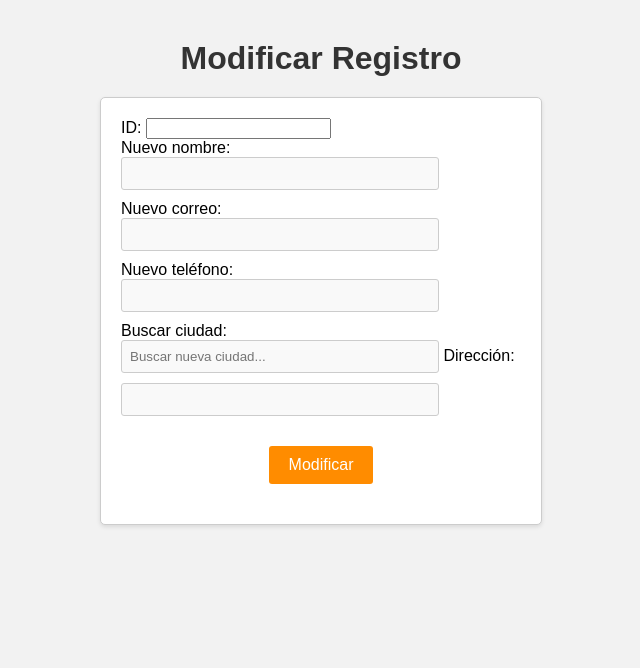
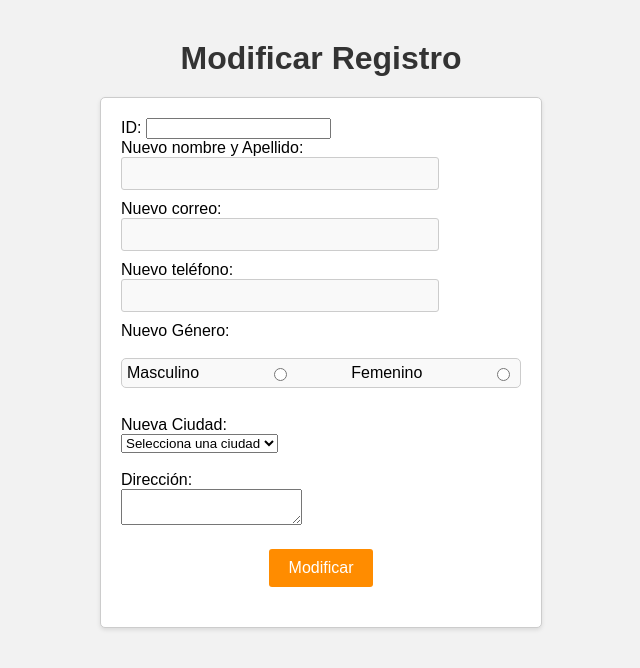
Before and after one commit to Fel1xG/PruebaProgra3, a plain HTML site: page modificar.html in a window 1280 px wide. Shown: the whole page, without its empty margins (319-959 px from the left). Drawn offline with Linux system fonts and the light colour scheme.

Commit message:
nuevas cosas

```diff
--- a/modificar.html
+++ b/modificar.html
@@ -11,7 +11,7 @@
     <label for="idModificacion">ID:</label>
     <input type="number" id="idModificacion" required><br>
 
-    <label for="nombre">Nuevo nombre:</label>
+    <label for="nombre">Nuevo nombre y Apellido:</label>
     <input type="text" id="nombre" required><br>
 
     <label for="correo">Nuevo correo:</label>
@@ -20,12 +20,71 @@
     <label for="telefono">Nuevo teléfono:</label>
     <input type="tel" id="telefono" required><br>
 
-    <label for="busquedaCiudad">Buscar ciudad:</label>
-    <input type="text" id="busquedaCiudad" oninput="mostrarSugerencias()" placeholder="Buscar nueva ciudad...">
-    <div id="sugerenciasCiudad"></div>
+    <label>Nuevo Género:</label><br><br>
+    <div class="genero-container">
+      <div class="genero-buttons">
+        <label for="genero-masculino">Masculino</label>
+        <input type="radio" id="genero-masculino" name="genero" value="masculino" required>
 
-    <label for="direccion">Dirección:</label>
-    <input type="text" id="direccion" required><br>
+        <label for="genero-femenino">Femenino</label>
+        <input type="radio" id="genero-femenino" name="genero" value="femenino" required>
+      </div>
+    </div><br>
+
+
+    <label for="ciudad">Nueva Ciudad:</label><br>
+    <select id="busquedaCiudad">
+      <option value="">Selecciona una ciudad</option>
+      <option value="Ancud">Ancud</option>
+      <option value="Angol">Angol</option>
+      <option value="Antofagasta">Antofagasta</option>
+      <option value="Arauco">Arauco</option>
+      <option value="Arica">Arica</option>
+      <option value="Calama">Calama</option>
+      <option value="Calbuco">Calbuco</option>
+      <option value="Caldera">Caldera</option>
+      <option value="Chillán">Chillán</option>
+      <option value="Coquimbo">Coquimbo</option>
+      <option value="Copiapó">Copiapó</option>
+      <option value="Coronel">Coronel</option>
+      <option value="Coyhaique">Coyhaique</option>
+      <option value="Curanilahue">Curanilahue</option>
+      <option value="Curicó">Curicó</option>
+      <option value="Iquique">Iquique</option>
+      <option value="La Serena">La Serena</option>
+      <option value="Linares">Linares</option>
+      <option value="Loncoche">Loncoche</option>
+      <option value="Los Ángeles">Los Ángeles</option>
+      <option value="Osorno">Osorno</option>
+      <option value="Ovalle">Ovalle</option>
+      <option value="Paine">Paine</option>
+      <option value="Puerto Aisén">Puerto Aisén</option>
+      <option value="Puerto Montt">Puerto Montt</option>
+      <option value="Puerto Natales">Puerto Natales</option>
+      <option value="Puerto Varas">Puerto Varas</option>
+      <option value="Punta Arenas">Punta Arenas</option>
+      <option value="Quilpué">Quilpué</option>
+      <option value="Quillota">Quillota</option>
+      <option value="Rancagua">Rancagua</option>
+      <option value="San Antonio">San Antonio</option>
+      <option value="San Felipe">San Felipe</option>
+      <option value="San Javier">San Javier</option>
+      <option value="Santiago">Santiago</option>
+      <option value="Talca">Talca</option>
+      <option value="Talcahuano">Talcahuano</option>
+      <option value="Temuco">Temuco</option>
+      <option value="Tierra Amarilla">Tierra Amarilla</option>
+      <option value="Valdivia">Valdivia</option>
+      <option value="Valparaíso">Valparaíso</option>
+      <option value="Vallenar">Vallenar</option>
+      <option value="Vicuña">Vicuña</option>
+      <option value="Viña del Mar">Viña del Mar</option>
+      <option value="Villa Alemana">Villa Alemana</option>
+    </select><br><br>
+
+
+    <label for="direccion">Dirección:</label><br>
+    <textarea id="direccion" required></textarea><br>
 
     <button type="button" onclick="modificar()">Modificar</button>
   </form>
--- a/script.js
+++ b/script.js
@@ -60,6 +60,8 @@ function registrar() {
   const telefonoElement = document.getElementById('telefono');
   const busquedaCiudadElement = document.getElementById('busquedaCiudad');
   const direccionElement = document.getElementById('direccion');
+  const generoMasculinoElement = document.getElementById('genero-masculino');
+  const generoFemeninoElement = document.getElementById('genero-femenino');
 
   // Obtener los valores de los elementos de formulario
   const nombre = nombreElement.value.trim();
@@ -67,6 +69,7 @@ function registrar() {
   const telefono = telefonoElement.value.trim();
   const ciudad = busquedaCiudadElement.value.trim();
   const direccion = direccionElement.value.trim();
+  const genero = generoMasculinoElement.checked ? 'masculino' : 'femenino';
 
   // Verificar que los campos no estén vacíos
   if (nombre === '' || correo === '' || telefono === '' || ciudad === '' || direccion === '') {
@@ -80,7 +83,8 @@ function registrar() {
     correo: correo,
     telefono: telefono,
     ciudad: ciudad,
-    direccion: direccion
+    direccion: direccion,
+    genero: genero
   };
 
   registros.push(nuevoRegistro);
@@ -96,6 +100,8 @@ function registrar() {
   telefonoElement.value = '';
   busquedaCiudadElement.value = '';
   direccionElement.value = '';
+  generoMasculinoElement.checked = false;
+  generoFemeninoElement.checked = false;
 
   guardarRegistrosEnLocalStorage();
 }
@@ -119,12 +125,15 @@ function modificar() {
   const telefonoElement = document.getElementById('telefono');
   const busquedaCiudadElement = document.getElementById('busquedaCiudad');
   const direccionElement = document.getElementById('direccion');
+  const generoMasculinoElement = document.getElementById('genero-masculino');
+  const generoFemeninoElement = document.getElementById('genero-femenino');
 
   const nombre = nombreElement.value.trim();
   const correo = correoElement.value.trim();
   const telefono = telefonoElement.value.trim();
   const ciudad = busquedaCiudadElement.value.trim();
   const direccion = direccionElement.value.trim();
+  const genero = generoMasculinoElement.checked ? 'masculino' : 'femenino';
 
   if (nombre === '' || correo === '' || telefono === '' || ciudad === '' || direccion === '') {
     console.log('Todos los campos son requeridos.');
@@ -137,7 +146,8 @@ function modificar() {
     correo: correo,
     telefono: telefono,
     ciudad: ciudad,
-    direccion: direccion
+    direccion: direccion,
+    genero: genero
   };
 
   registros = registros.map(registro => registro.id === id ? registroModificado : registro);
@@ -150,6 +160,8 @@ function modificar() {
   telefonoElement.value = '';
   busquedaCiudadElement.value = '';
   direccionElement.value = '';
+  generoMasculinoElement.checked = false;
+  generoFemeninoElement.checked = false;
 
   guardarRegistrosEnLocalStorage();
 }
@@ -179,6 +191,10 @@ function mostrarTodoEnHTML() {
     telefonoP.textContent = `Teléfono: ${registro.telefono}`;
     registroDiv.appendChild(telefonoP);
 
+    const generoP = document.createElement('p');
+    generoP.textContent = `Género: ${registro.genero}`;
+    registroDiv.appendChild(generoP);
+
     const ciudadP = document.createElement('p');
     ciudadP.textContent = `Ciudad: ${registro.ciudad}`;
     registroDiv.appendChild(ciudadP);
@@ -191,54 +207,16 @@ function mostrarTodoEnHTML() {
   });
 }
 
-// Lista de ciudades de Chile
-var ciudadesChile = [
-  'Caldera', 'Copiapó', 'Tierra Amarilla', 'Santiago', 'Valparaíso',
-  'Concepción', 'Viña del Mar', 'Antofagasta', 'Valdivia', 'La Serena',
-  'Iquique', 'Rancagua', 'Talca', 'Arica', 'Chillán', 'Puerto Montt',
-  'Osorno', 'Coquimbo', 'Temuco', 'Punta Arenas'
-];
 
-// Función para mostrar las sugerencias de ciudades según la inicial ingresada
-function mostrarSugerencias() {
-  const input = document.getElementById('busquedaCiudad');
-  const filter = input.value.toUpperCase();
-  const sugerenciasDiv = document.getElementById('sugerenciasCiudad');
-
-  if (filter === '') {
-    sugerenciasDiv.style.display = 'none'; // Oculta el div si no hay texto
-    return;
-  }
-
-  sugerenciasDiv.style.display = 'block'; // Muestra el div si hay texto
-  sugerenciasDiv.innerHTML = '';
-
-  for (let i = 0; i < ciudadesChile.length; i++) {
-    const ciudad = ciudadesChile[i];
-    if (ciudad.toUpperCase().startsWith(filter)) {
-      const sugerencia = document.createElement('p');
-      sugerencia.textContent = ciudad;
-      sugerencia.addEventListener('click', seleccionarCiudad);
-      sugerenciasDiv.appendChild(sugerencia);
-    }
+// Función para cargar los registros desde el almacenamiento local y mostrarlos en el HTML
+function cargarRegistrosDesdeLocalStorage() {
+  if (localStorage.getItem('registros')) {
+    registros = JSON.parse(localStorage.getItem('registros'));
+    idRegistro = parseInt(localStorage.getItem('idRegistro'));
+    mostrarTodoEnHTML();
   }
 }
 
-// Función para seleccionar una ciudad del formulario
-function seleccionarCiudad(event) {
-  const ciudadSeleccionada = event.target.textContent;
-  document.getElementById('busquedaCiudad').value = ciudadSeleccionada;
-  document.getElementById('sugerenciasCiudad').style.display = 'none'; // Oculta el div al seleccionar una ciudad
-}
-
-// Ejecutar las funciones necesarias al cargar la página
-window.addEventListener('DOMContentLoaded', function() {
-  const input = document.getElementById('busquedaCiudad');
-  input.addEventListener('keyup', mostrarSugerencias);
-  input.addEventListener('focus', mostrarSugerencias);
-
-  mostrarTodoEnHTML();
-});
 
 // Función para mostrar todos los registros
 function mostrarTodo() {
@@ -254,9 +232,25 @@ function mostrarTodo() {
 
     // Crear un elemento <p> para mostrar el registro
     var registroP = document.createElement("p");
-    registroP.textContent = "ID: " + registro.id + ", Nombre: " + registro.nombre + ", Correo: " + registro.correo + ", Teléfono: " + registro.telefono + ", Ciudad: " + registro.ciudad;
+    registroP.textContent = "ID: " + registro.id + ", Nombre: " + registro.nombre + ", Correo: " + registro.correo + ", Teléfono: " + registro.telefono + ", Ciudad: " + registro.ciudad + ", Dirección: " + registro.direccion;
 
     // Agregar el elemento <p> al div de registros
     registrosDiv.appendChild(registroP);
   }
 }
+
+
+// Evento para mostrar sugerencias de autocompletado al escribir en el campo de búsqueda de ciudad
+document.getElementById('busquedaCiudad').addEventListener('input', mostrarSugerencias);
+
+// Evento para registrar un nuevo objeto al hacer clic en el botón "Registrar"
+document.getElementById('registrarBtn').addEventListener('click', registrar);
+
+// Evento para eliminar un registro al hacer clic en el botón "Eliminar"
+document.getElementById('eliminarBtn').addEventListener('click', eliminar);
+
+// Evento para modificar un registro al hacer clic en el botón "Modificar"
+document.getElementById('modificarBtn').addEventListener('click', modificar);
+
+// Cargar los registros desde el almacenamiento local al cargar la página
+cargarRegistrosDesdeLocalStorage();
--- a/style.css
+++ b/style.css
@@ -158,6 +158,7 @@ form#modificarForm button[type="button"]:hover {
   background-color: #f4f4f4;
 }
 
+/* Estilos adicionales para Mostrar Todo */
 body {
   font-family: Arial, sans-serif;
   background-color: #f2f2f2;
@@ -185,9 +186,31 @@ button:hover {
   background-color: #ff8c00;
 }
 
-#registros {
+#registrosContainer {
   background-color: #fff;
   padding: 20px;
   border-radius: 4px;
   box-shadow: 0 2px 4px rgba(0, 0, 0, 0.2);
 }
+
+.genero-container {
+  background-color: #f9f9f9;
+  padding: 5px;
+  margin-bottom: 10px;
+  border: 1px solid #ccc;
+  border-radius: 5px;
+}
+
+.genero-buttons {
+  display: flex;
+  justify-content: space-between;
+  align-items: center;
+}
+
+.genero-buttons label {
+  margin-right: 10px;
+}
+
+.genero-buttons input[type="radio"] {
+  margin-right: 5px;
+}
```
Also changed, not shown: mostrar.html (+2 -2 lines), registrar.html (+68 -9 lines).
